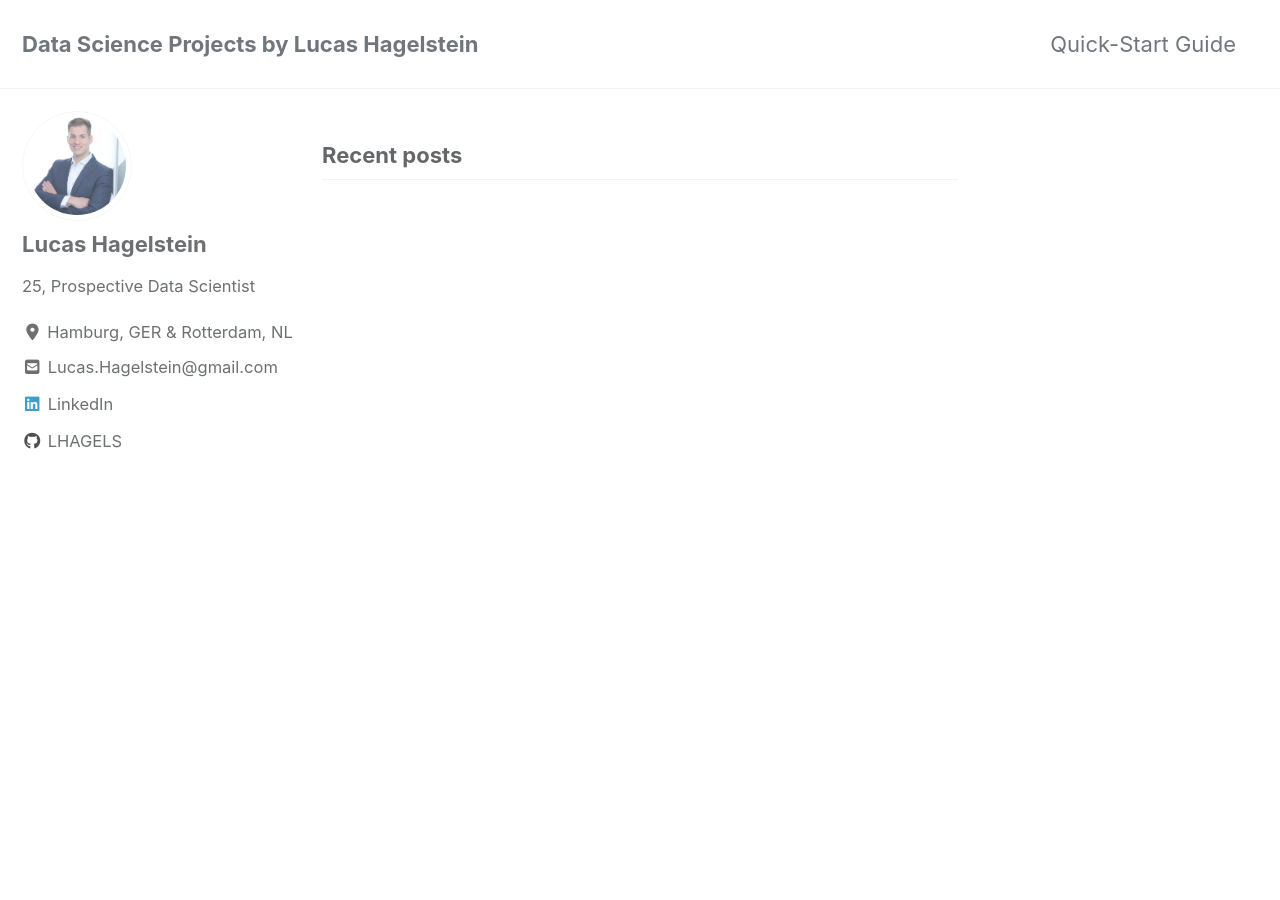
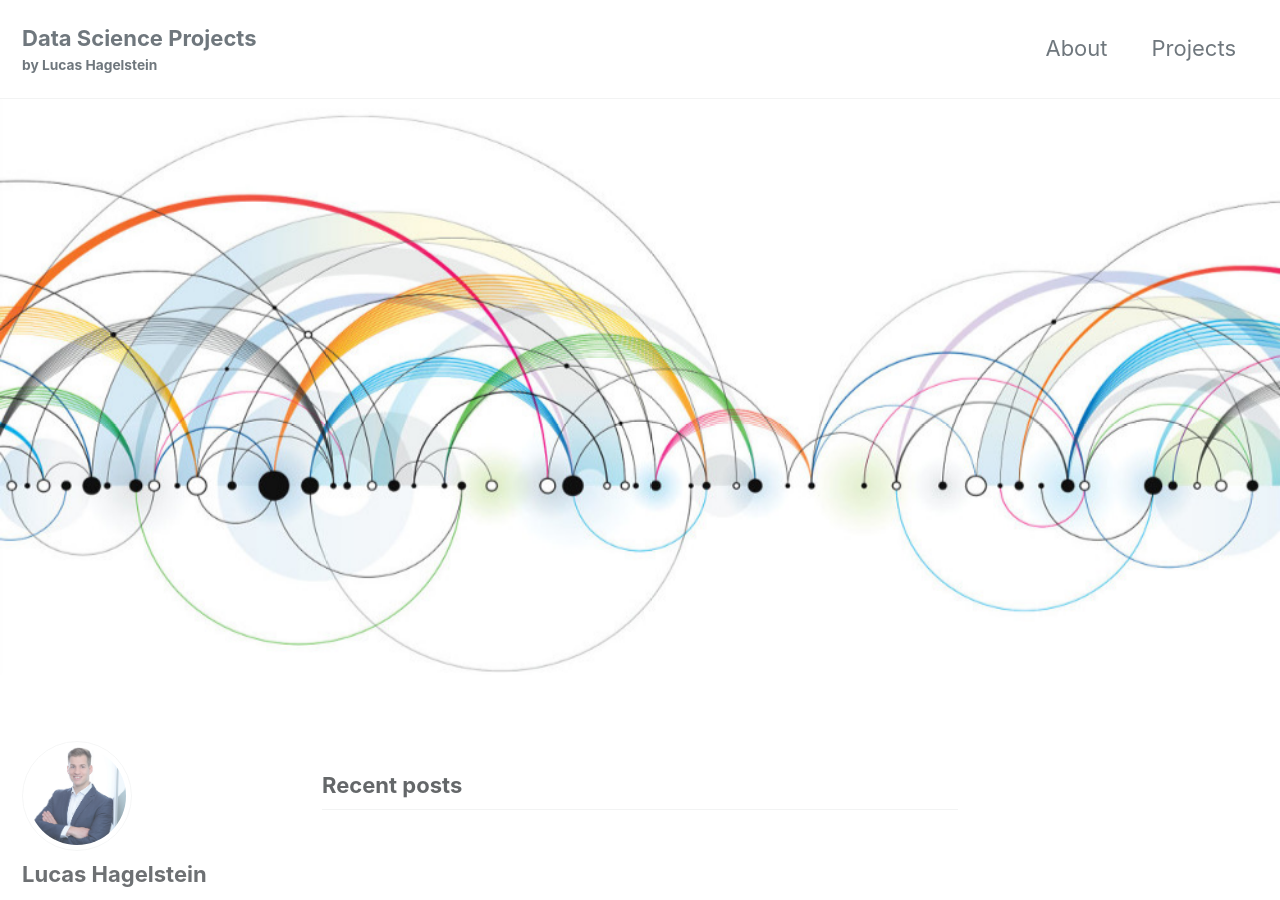
Before and after one commit to LHAGELS/LHAGELS.github.io, a Jekyll site: the page built from index.html, in a window 1280 px wide and 900 px high. Built offline with Jekyll 4.4.1, drawn with Linux system fonts in a browser that asks for light colours; cached includes are drawn as plain includes; nearby versions of some CDN libraries; the list of posts is cut into pages by our own code.

Commit message:
new github

```diff
--- a/_config.yml
+++ b/_config.yml
@@ -16,9 +16,9 @@ minimal_mistakes_skin    : "default" # "air", "aqua", "contrast", "dark", "dirt"
 
 # Site Settings
 locale                   : "en-US"
-title                    : "Data Science Projects by Lucas Hagelstein"
+title                    : "Data Science Projects"
 title_separator          : "-"
-subtitle                 : # site tagline that appears below site title in masthead
+subtitle                 : "by Lucas Hagelstein" # site tagline that appears below site title in masthead
 name                     : "Lucas Hagelstein"
 description              : "Prospective Data Scientist"
 url                      : # the base hostname & protocol for your site e.g. "https://mmistakes.github.io"
@@ -94,7 +94,7 @@ analytics:
 # Site Author
 author:
   name             : "Lucas Hagelstein"
-  avatar           : "../assets/images/bio-photo.jpg"
+  avatar           : "../images/bio-photo.jpg"
   bio              : "25, Prospective Data Scientist"
   location         : "Hamburg, GER & Rotterdam, NL"
   email            :
--- a/_data/navigation.yml
+++ b/_data/navigation.yml
@@ -1,7 +1,9 @@
 # main links
 main:
-  - title: "Quick-Start Guide"
-    url: https://mmistakes.github.io/minimal-mistakes/docs/quick-start-guide/
+  - title: "About"
+    url: /about/
+  - title: "Projects"
+    url: /projects/
   # - title: "About"
   #   url: https://mmistakes.github.io/minimal-mistakes/about/
   # - title: "Sample Posts"
--- a/index.html
+++ b/index.html
@@ -1,4 +1,6 @@
 ---
 layout: home
 author_profile: true
+header:
+  image: "/images/header-dataScienceSlides.jpg"
 ---
```
Also changed, not shown: _pages/404.md (added, +18 -0 lines), _pages/about.md (added, +8 -0 lines), _pages/projects.md (added, +19 -0 lines), images/bio-photo.jpg (renamed from assets/images/bio-photo.jpg), images/header-dataScienceSlides.jpg (added).
